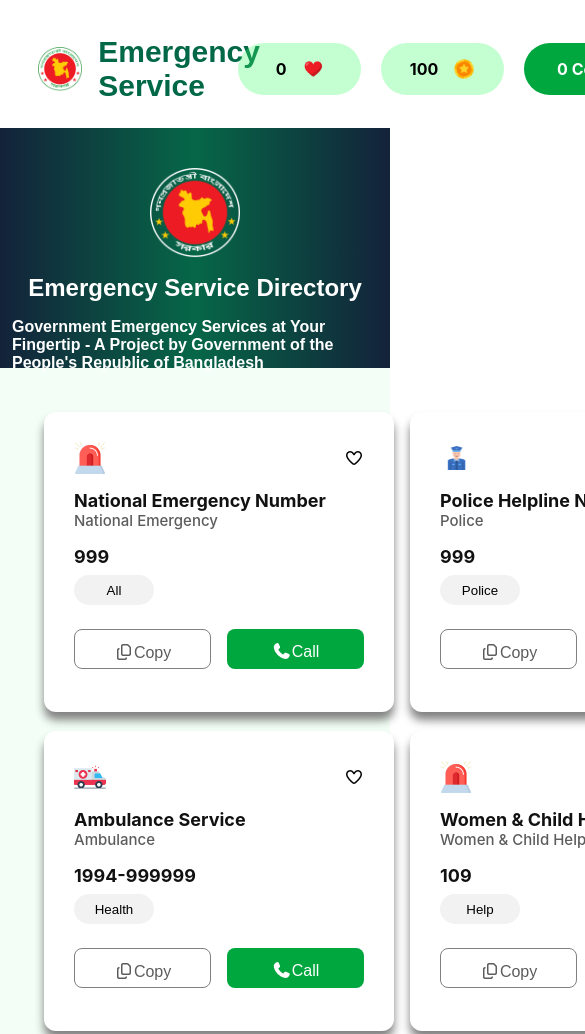
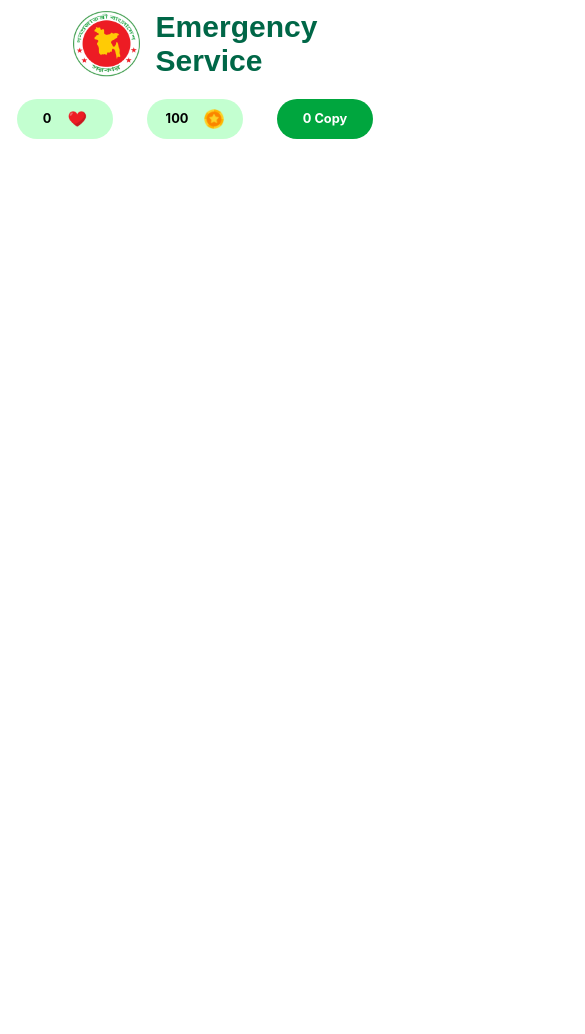
Before and after one commit to IbrahimNewaz/MODULE-28-Assignment-5, a plain HTML site: page index.html in a window 390 px wide. Shown: the top 1034 px of the page, 585 px wide, since content can reach past the window. After the commit the page ends 844 px from the top, so only its background shows below. Drawn offline with Linux system fonts and the light colour scheme.

Commit message:
nav bar mobile responsive done

```diff
--- a/index.html
+++ b/index.html
@@ -45,7 +45,7 @@
     </nav>
 
 
-    <main>
+    <main class="hide">
         <!-- hero banner section -->
         <section class=" container">
             <div class="banner-section">
@@ -338,7 +338,7 @@
                     <!-- call hitory secttion -->
                     <div class="call-History">
                         <div class="history-box">
-                            <h3 class="inter-font">Call History</h3>
+                            <h3 class="inter-font"><span><i class="fa-regular fa-clock"></i></span> Call History</h3>
                             <button class="historyClear-btn inter-font">Clear</button>
 
                         </div>
@@ -355,19 +355,3 @@
 </body>
 
 </html>
-
-
-<!--
-        hero/banner section
-        <section class="container">
-            <div class="banner-section ">
-                <div class="banner">
-                    <img class="hero-imglogo" src="assets/logo-dark.png" alt="BD Govt Logo">
-                    <h1 class="hind-font">Emergency Service Directory</h1>
-                    <p class="hind-font">
-                        Government Emergency Services at Your Fingertip - A Project by Government of the People's Republic of Bangladesh
-                    </p>
-                </div>
-            </section>
-        </div>
- -->
--- a/styles/style.css
+++ b/styles/style.css
@@ -117,7 +117,6 @@
     justify-content: center;
     align-items: center;
     gap: 1rem;
-
     background-color: #00A63E;
     border: none;
     border-radius: 50px;
@@ -295,21 +294,27 @@
     box-shadow: gray 0 8px 10px;
     border-radius: 14px;
 }
-.history-box{
+
+.history-box {
     display: flex;
     flex-direction: row;
     justify-content: space-between;
     align-items: center;
 }
-.history-box h3{
+
+.history-box h3 {
     font-size: 16px;
     font-weight: bold;
     color: #111111;
 }
 
-.historyClear-btn{
+.history-box span {
+    color: #5C5C5C90;
+}
+
+.historyClear-btn {
     width: 100px;
-    height: 50px;
+    height: 45px;
     /* padding: 24px 16px; */
     border-radius: 50px;
     border: none;
@@ -317,7 +322,55 @@
     background-color: #00A63E;
     color: #FFFFFF;
     font-weight: bold;
+}
+
+.hide {
+    display: none;
+}
+
+/* Ends of hotline card and histroy section */
+/* ________________________________________________________________________________________________________ */
 
 
+/* 🟩🟩responsive task🟩🟩 */
 
+/* for mobile responsive */
+@media screen and (max-width: 576px) {
+
+    /* Nav Bar Responsiv */
+    .navbar {
+        max-width: 540px;
+        margin-top: auto;
+        padding: 10px 20px;
+        display: flex;
+        flex-direction: column;
+        justify-content: space-evenly;
+        align-items: center;
+        gap: 0.8rem;
+    }
+
+    .right-side {
+        gap: 14px;
+    }
+
+    .bttn-1 {
+        width: 6rem;
+        height: 2.5rem;
+        font-size: 0.8rem;
+
+        padding: 10px 10px;
+        margin: 8px 10px;
+        border-radius: 30px;
+    }
+
+    .bttn-2 {
+        width: 6rem;
+        height: 2.5rem;
+        font-size: 0.8rem;
+
+        padding: 10px 10px;
+        margin: 8px 10px;
+        border-radius: 30px;
+    }
+    /* Nav Bar Responsiv Ends Here*/
 }
```
